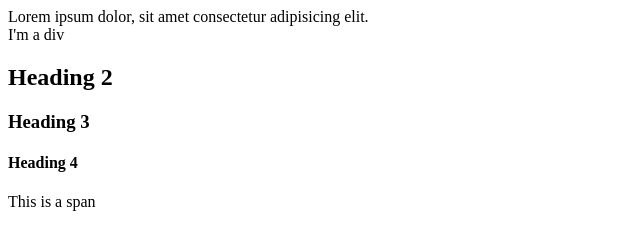
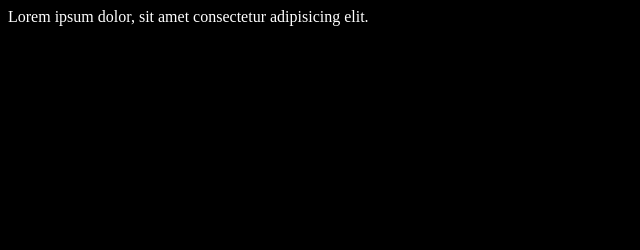
Before and after one commit to AnandIyer1417/JS_Practice, a plain HTML site: page index.html in a window 1280 px wide. Shown: the whole page, without its empty margins (0-640 px from the left). Drawn offline with Linux system fonts and the light colour scheme.

Commit message:
Working with classes and styles

```diff
--- a/app.js
+++ b/app.js
@@ -1,9 +1,15 @@
-// const element = document.getElementById('selectme')
+const element = document.querySelector('#selectme')
+// element.innerHTML = "This is from JS"
 
-// const element = document.getElementsByClassName('heading')
+// element.style.color = "crimson"
+// element.style.fontSize = "40px"
 
-// const element = document.getElementsByTagName('div')
+// console.log(element.classList)
+// element.classList.add('five')
+// console.log(element.classList)
+// element.classList.remove('one')
+// console.log(element.classList)
 
-const element = document.querySelector('h4.heading')
+const value = element.classList.contains('three')
 
-console.log(element)
+console.log(value)
--- a/index.html
+++ b/index.html
@@ -6,15 +6,16 @@
     <meta name="viewport" content="width=device-width, initial-scale=1.0" />
     <title>JavaScript Practice</title>
     <script defer src="./app.js"></script>
+    <style>
+      body {
+        background-color: black;
+        color: white;
+      }
+    </style>
   </head>
   <body>
-    <div id="selectme">
+    <div id="selectme" class="one two three four">
       Lorem ipsum dolor, sit amet consectetur adipisicing elit.
     </div>
-    <div>I'm a div</div>
-    <h2 class="heading">Heading 2</h2>
-    <h3 class="heading">Heading 3</h3>
-    <h4 class="heading">Heading 4</h4>
-    <span>This is a span</span>
   </body>
 </html>
```
Also changed, not shown: Javascript Notes.txt.
